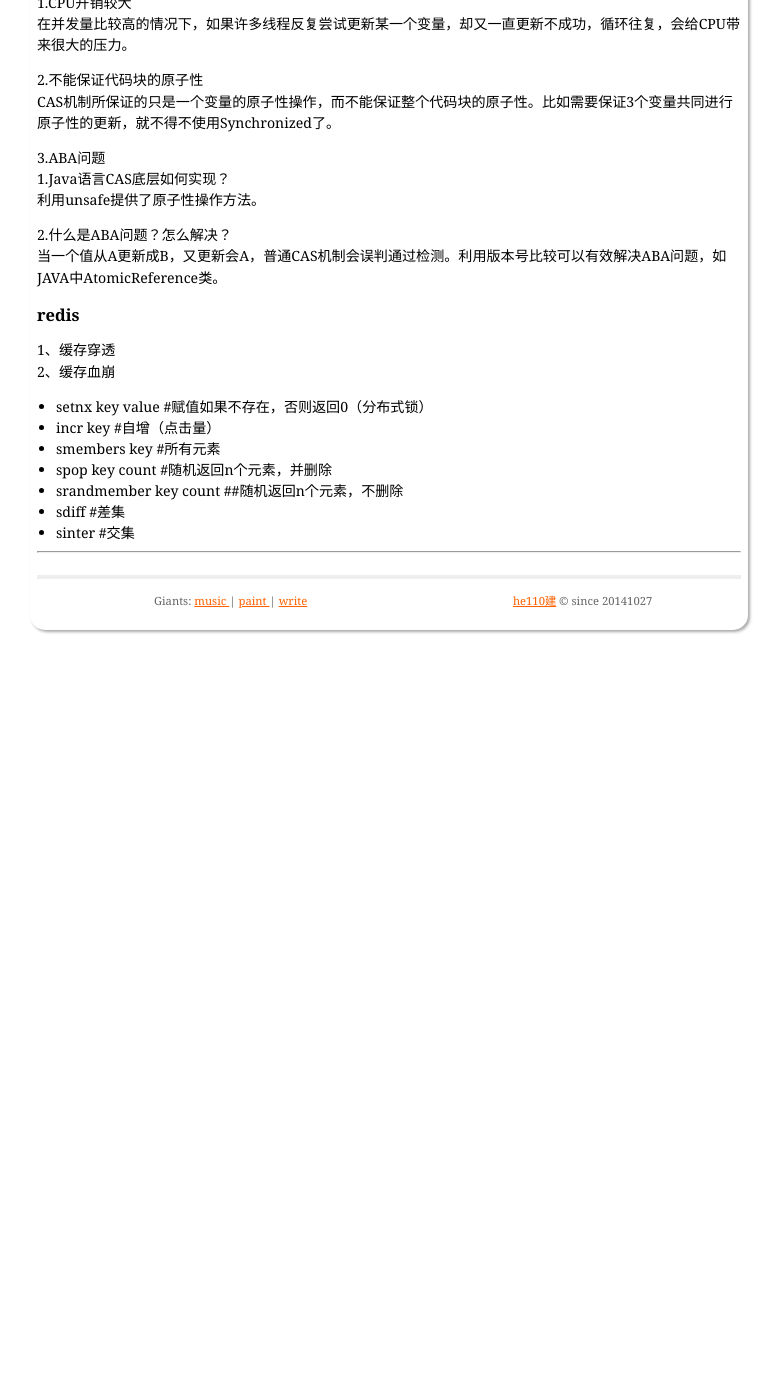
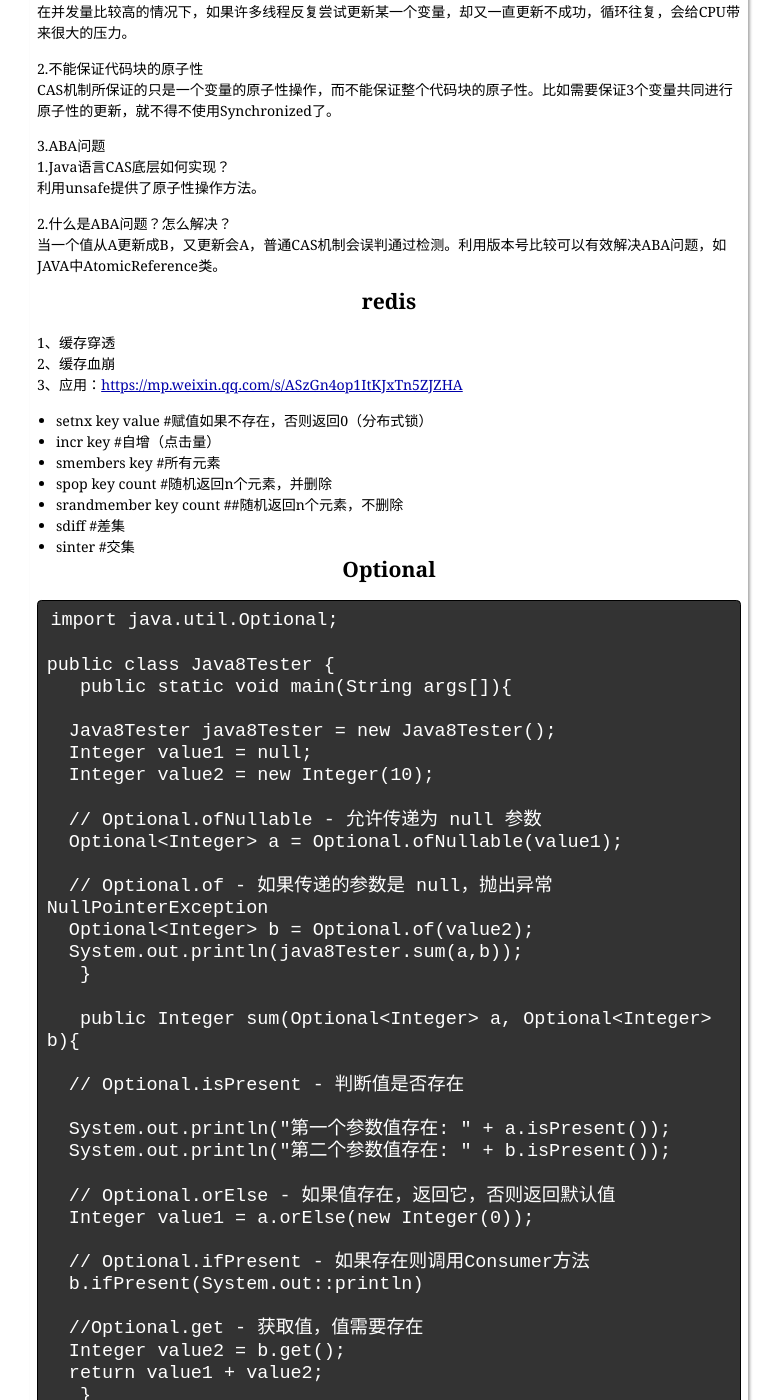
Before and after one commit to he110jian/he110jian.github.io, a Jekyll site: the page built from _posts/2019-01-15-JAVA.markdown, in a window 1280 px wide and 1400 px high, scrolled down 1205 px. Shown: the whole window, without its empty margins (251-1033 px from the left). Built offline with Jekyll 4.4.1, drawn with Linux system fonts in a browser that asks for light colours; comment, search, counter and statistics services are not loaded; some of the changed text lies outside the part shown.

Commit message:
2019年1月17日11:04:51

```diff
--- a/_posts/2019-01-15-JAVA.markdown
+++ b/_posts/2019-01-15-JAVA.markdown
@@ -8,7 +8,7 @@ layout: post
 ---
 
 
-### volatile ###
+## volatile ##
 1、运行结果并不依赖变量的当前值，或者能够确保只有单一的线程修改变量的值。
 2、变量不需要与其他的状态变量共同参与不变约束。
 
@@ -45,7 +45,7 @@ layout: post
     但是，如果线程A执行的代码发生了指令重排，初始化和contextReady的赋值交换了顺序：
 
 
-### Atomic/AtomicReference ###
+## Atomic/AtomicReference ##
 CAS的缺点：
 
 1.CPU开销较大
@@ -61,10 +61,10 @@ CAS机制所保证的只是一个变量的原子性操作，而不能保证整
 2.什么是ABA问题？怎么解决？
 当一个值从A更新成B，又更新会A，普通CAS机制会误判通过检测。利用版本号比较可以有效解决ABA问题，如JAVA中AtomicReference类。
 
-### redis ###
+## redis ##
 1、缓存穿透
 2、缓存血崩
-
+3、应用：[https://mp.weixin.qq.com/s/ASzGn4op1ItKJxTn5ZJZHA](https://mp.weixin.qq.com/s/ASzGn4op1ItKJxTn5ZJZHA)
 - setnx key value	#赋值如果不存在，否则返回0（分布式锁）
 - incr key	#自增（点击量）
 - smembers key	#所有元素
@@ -73,4 +73,89 @@ CAS机制所保证的只是一个变量的原子性操作，而不能保证整
 - sdiff #差集
 - sinter #交集
 
+## Optional ##
+    import java.util.Optional;
+
+    public class Java8Tester {
+       public static void main(String args[]){
+
+      Java8Tester java8Tester = new Java8Tester();
+      Integer value1 = null;
+      Integer value2 = new Integer(10);
+
+      // Optional.ofNullable - 允许传递为 null 参数
+      Optional<Integer> a = Optional.ofNullable(value1);
+
+      // Optional.of - 如果传递的参数是 null，抛出异常 NullPointerException
+      Optional<Integer> b = Optional.of(value2);
+      System.out.println(java8Tester.sum(a,b));
+       }
+
+       public Integer sum(Optional<Integer> a, Optional<Integer> b){
+
+      // Optional.isPresent - 判断值是否存在
+
+      System.out.println("第一个参数值存在: " + a.isPresent());
+      System.out.println("第二个参数值存在: " + b.isPresent());
+
+      // Optional.orElse - 如果值存在，返回它，否则返回默认值
+      Integer value1 = a.orElse(new Integer(0));
+
+	  // Optional.ifPresent - 如果存在则调用Consumer方法
+	  b.ifPresent(System.out::println)
+
+      //Optional.get - 获取值，值需要存在
+      Integer value2 = b.get();
+      return value1 + value2;
+       }
+    }
+
+## 函数式接口 ##
+### Function ###
+	#接受一个输入参数，返回一个结果
+	Function<Integer, String> function1 = (x) -> "result: " + x;
+	function1.apply(6);
+
+### Predicate ###
+	#接受一个输入参数，返回布尔值
+	Predicate<Integer> predicate = n -> n%2==0;
+	#实现1
+	for(Integer n: list) {
+         if(predicate.test(n)) {
+            System.out.println(n + " ");
+         }
+      }
+	#实现2
+    list.stream().filter(predicate).forEach(System.out::println);
+	#实现3
+	list.stream().filter(n -> n%2==0).forEach(System.out::println);
+
+### Consumer ###
+    #接受一个输入参数，无返回值
+	Consumer<String> consumer = (x) -> System.out.println("consumer: " + x);
+	consumer.accept("Hello");
+
+### Supplier ###
+	#无输入参数，返回一个结果
+	Supplier<String> supplier = () -> "Test supplier";
+	supplier.get();
+
+## ? super/extend ##
+PECS（product extends customer super）,消费其他通配符集合（添加其他类型数据）
+[http://www.importnew.com/8966.html](http://www.importnew.com/8966.html)
+
+	#生产
+	public void pushAll(Iterable<? extends E> src){
+    	for (E e: src)
+    		push(e);
+    }
+    #消费
+    public void popAll(Collection<? super E> dst){
+       if(!isEmpty()){
+    		dst.add(pop());
+   		}
+   	}
+
+https://www.toutiao.com/c/user/97405874399/#mid=1620255950917639
+
 ---
--- a/index.html
+++ b/index.html
@@ -19,11 +19,11 @@ title: 美哉仙來
 		{% elsif page == 1 %}
 		  <a href="{{ '/index.html' | prepend: site.baseurl | replace: '//', '/' }}">{{ page }}</a>
 		{% else %}
-		  <a href="{{ site.paginate_path | prepend: site.baseurl | replace: '//', '/' | replace: ':num', page }}">{{ page }}</a>
+		  <a href="{{ site.paginate_path | prepend: site.baseurl | replace: '//', '/' | replace: ':num', page }}/">{{ page }}</a>
 		{% endif %}
 	{% endfor %}
 	{% if paginator.next_page %}
-		<a href="{{ paginator.next_page_path | prepend: site.baseurl | replace: '//', '/' }}">下一页</a>
+		<a href="{{ paginator.next_page_path | prepend: site.baseurl | replace: '//', '/' }}/">下一页</a>
 	{% endif %}
   {% endif %}
   </div>
```
